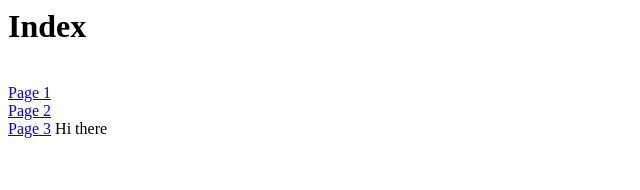
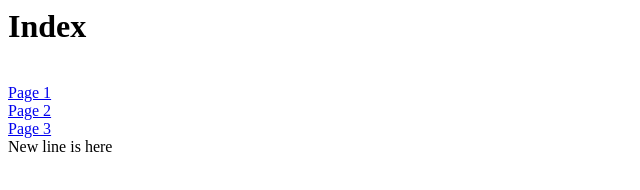
Before and after one commit to Hessam8008/WAF, a plain HTML site: page Index.html in a window 1280 px wide. Shown: the whole page, without its empty margins (0-640 px from the left). Drawn offline with Linux system fonts and the light colour scheme.

Commit message:
Change index on local

```diff
--- a/Index.html
+++ b/Index.html
@@ -8,6 +8,9 @@
 <br><a href="Page1.html">Page 1</a>
 <br><a href="Page2.html">Page 2</a>
 <br><a href="Page3.html">Page 3</a>
-Hi there
+<br>
+
+
+New line is here
 </body>
 </html>
```
